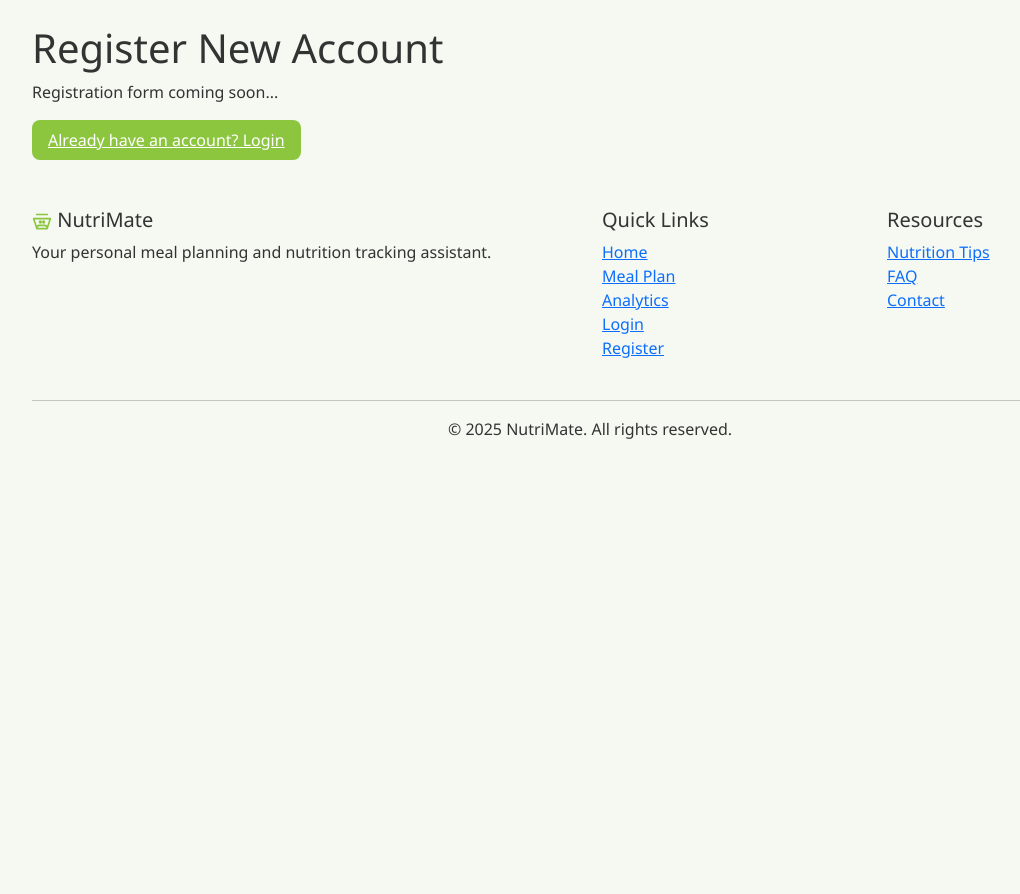
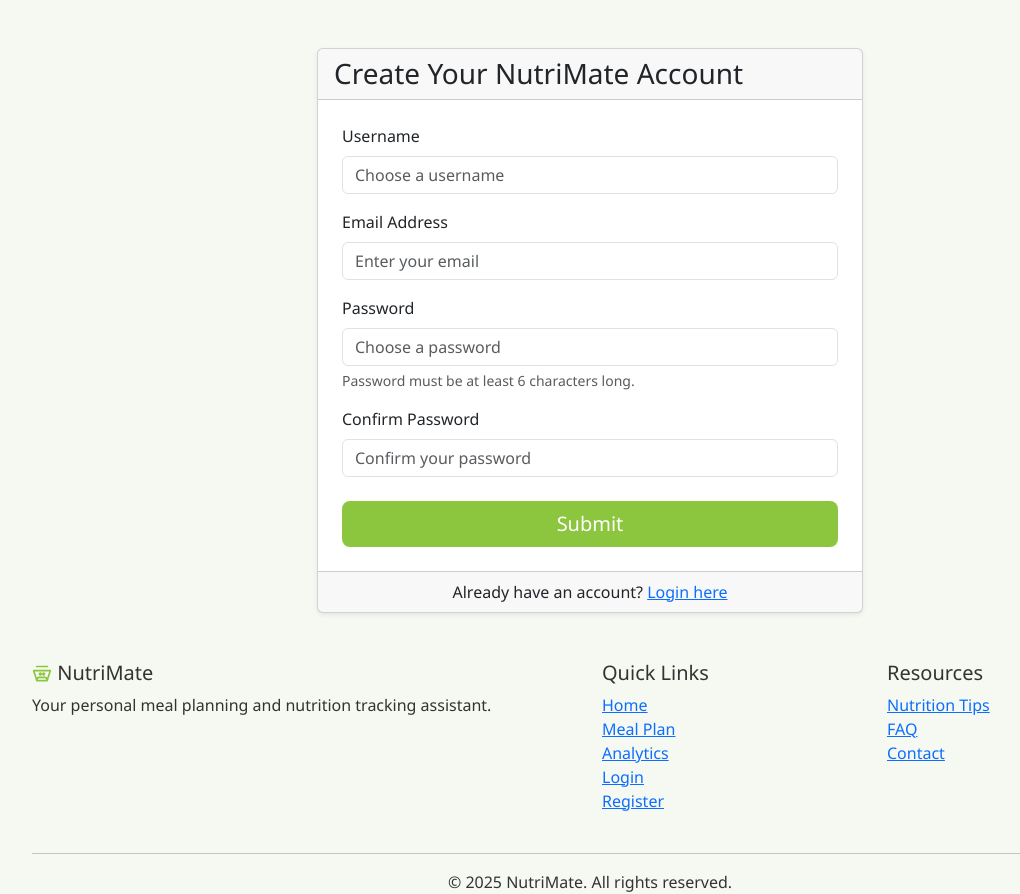
Before and after one commit to Joycehaoyuan/Group47-CITS5505, a Flask app: template app/templates/register.html in a window 1280 px wide. Shown: the part 56-950 px from the top of the page, without its empty margins (50-1070 px from the left). Before the commit the page ends 495 px from the top, so only its background shows below. Run offline with Flask 3, Linux system fonts and the light colour scheme; the template is opened without the code that fills it, so the values that code supplies are empty, except form fields; form fields are guessed from the names that the template uses.

Commit message:
Add register.html with username/email/password form and field validation sections

```diff
--- a/app/templates/register.html
+++ b/app/templates/register.html
@@ -3,9 +3,76 @@
 {% block title %}Register - NutriPlanner{% endblock %}
 
 {% block content %}
-<div class="container mt-4">
-    <h1>Register New Account</h1>
-    <p>Registration form coming soon...</p>
-    <a href="{{ url_for('routes.login') }}" class="btn btn-link">Already have an account? Login</a>
+<div class="container my-5">
+    <div class="row justify-content-center">
+        <div class="col-md-6">
+            <div class="card shadow-sm">
+                <div class="card-header">
+                    <h3 class="card-title mb-0">Create Your NutriMate Account</h3>
+                </div>
+                <div class="card-body p-4">
+                    <form method="POST" action="{{ url_for('routes.register') }}">
+                        {{ form.hidden_tag() }}
+
+                        <div class="mb-3">
+                            <label for="username" class="form-label">Username</label>
+                            {{ form.username(class="form-control", id="username", placeholder="Choose a username") }}
+                            {% if form.username.errors %}
+                                <div class="invalid-feedback d-block">
+                                    {% for error in form.username.errors %}
+                                        {{ error }}
+                                    {% endfor %}
+                                </div>
+                            {% endif %}
+                        </div>
+
+                        <div class="mb-3">
+                            <label for="email" class="form-label">Email Address</label>
+                            {{ form.email(class="form-control", id="email", placeholder="Enter your email") }}
+                            {% if form.email.errors %}
+                                <div class="invalid-feedback d-block">
+                                    {% for error in form.email.errors %}
+                                        {{ error }}
+                                    {% endfor %}
+                                </div>
+                            {% endif %}
+                        </div>
+
+                        <div class="mb-3">
+                            <label for="password" class="form-label">Password</label>
+                            {{ form.password(class="form-control", id="password", placeholder="Choose a password") }}
+                            {% if form.password.errors %}
+                                <div class="invalid-feedback d-block">
+                                    {% for error in form.password.errors %}
+                                        {{ error }}
+                                    {% endfor %}
+                                </div>
+                            {% endif %}
+                            <div class="form-text">Password must be at least 6 characters long.</div>
+                        </div>
+
+                        <div class="mb-3">
+                            <label for="password_confirm" class="form-label">Confirm Password</label>
+                            {{ form.password_confirm(class="form-control", id="password_confirm", placeholder="Confirm your password") }}
+                            {% if form.password_confirm.errors %}
+                                <div class="invalid-feedback d-block">
+                                    {% for error in form.password_confirm.errors %}
+                                        {{ error }}
+                                    {% endfor %}
+                                </div>
+                            {% endif %}
+                        </div>
+
+                        <div class="d-grid gap-2 mt-4">
+                            {{ form.submit(class="btn btn-primary btn-lg") }}
+                        </div>
+                    </form>
+                </div>
+                <div class="card-footer text-center">
+                    <p class="mb-0">Already have an account? <a href="{{ url_for('routes.login') }}">Login here</a></p>
+                </div>
+            </div>
+        </div>
+    </div>
 </div>
 {% endblock %}
```
